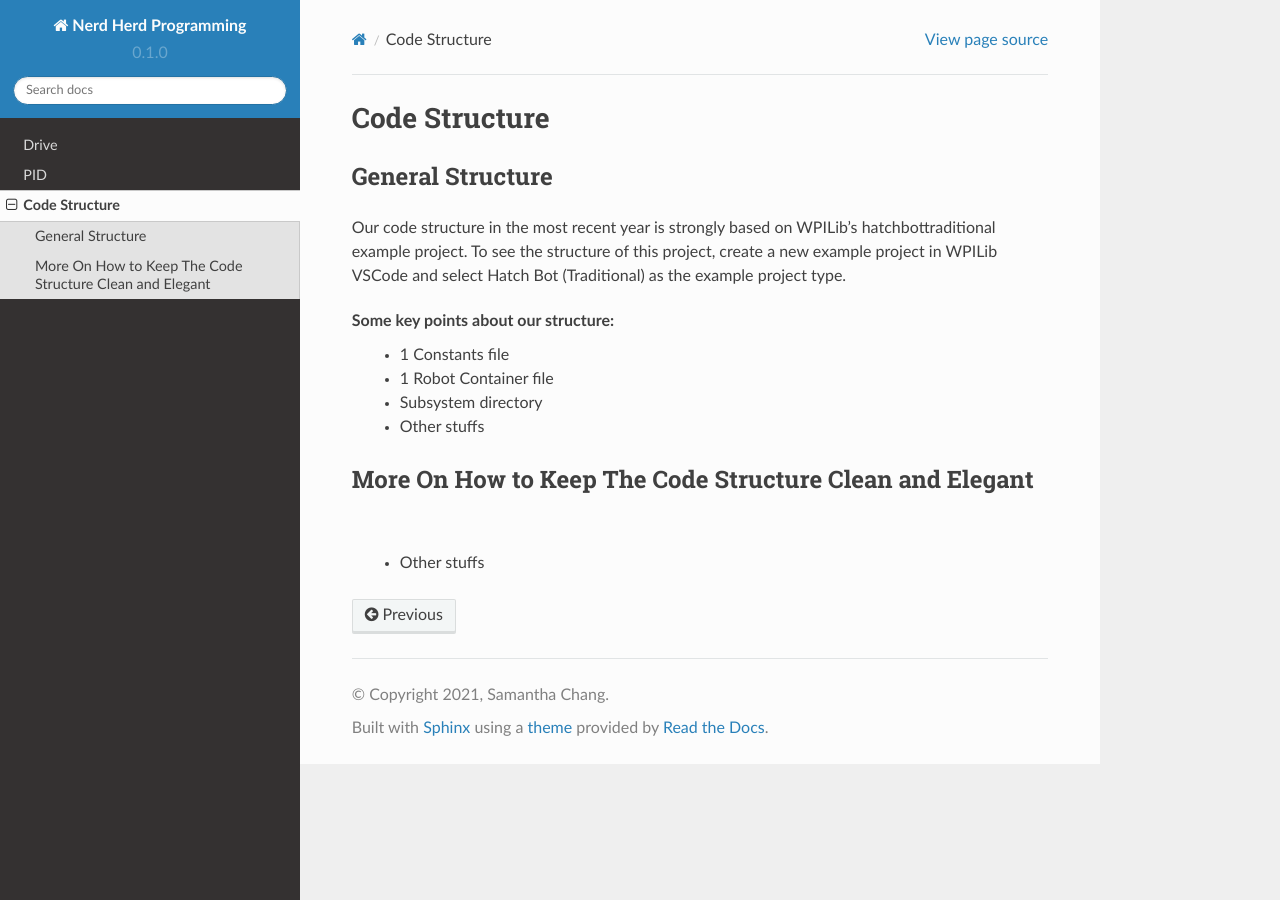
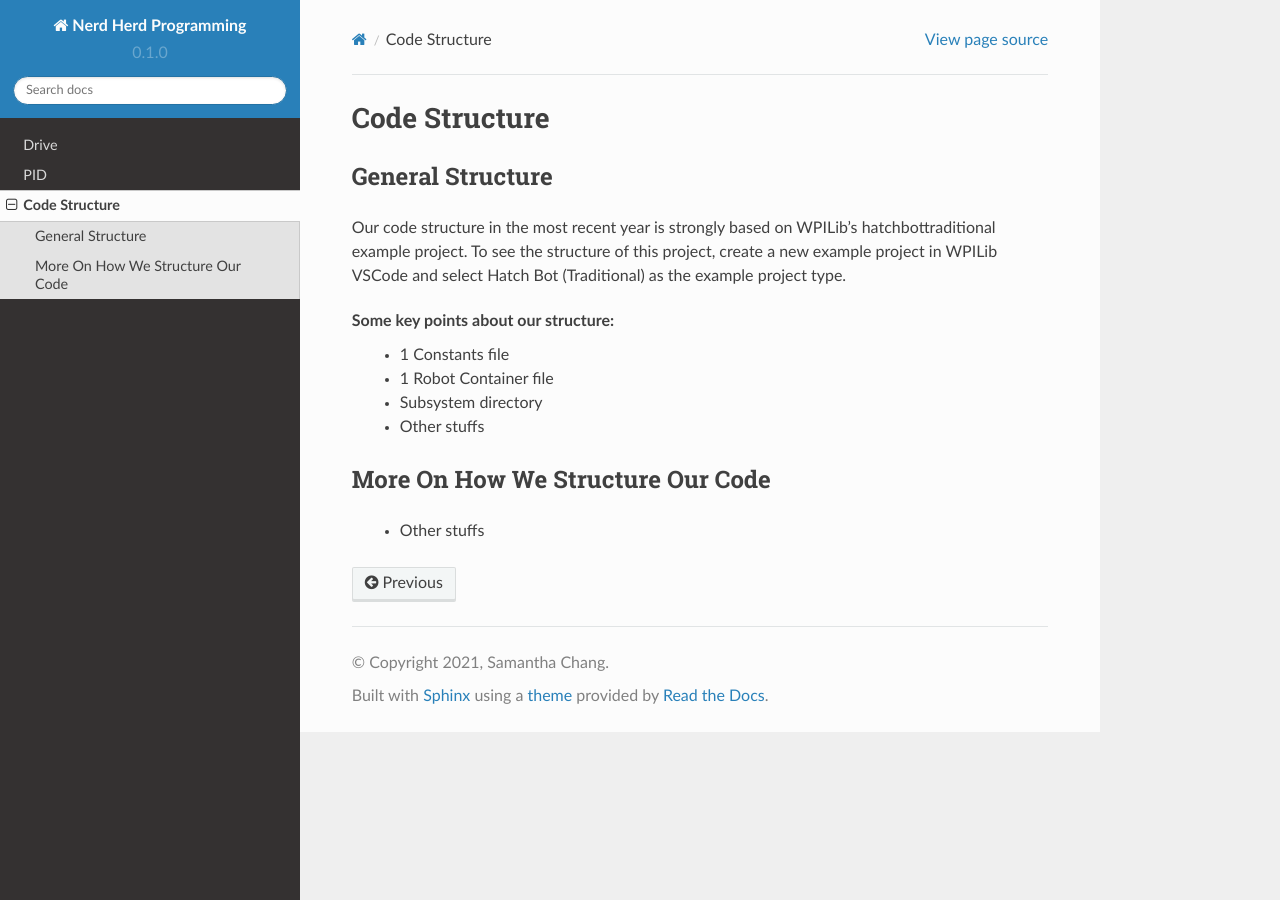
Before and after one commit to nerdherd/Documentation, a Sphinx documentation site: the page built from docs/source/code-structure.rst, in a window 1280 px wide. Built offline with Sphinx 7.4.7 and the Read the Docs theme 2.0.0, drawn with Linux system fonts in a browser that asks for light colours.

Commit message:
Update code-structure.rst

```diff
--- a/docs/source/code-structure.rst
+++ b/docs/source/code-structure.rst
@@ -14,6 +14,6 @@
    - Other stuffs
 
 .. _more-structure:
-More On How to Keep The Code Structure Clean and Elegant
+More On How We Structure Our Code
 ------------
    - Other stuffs
```
